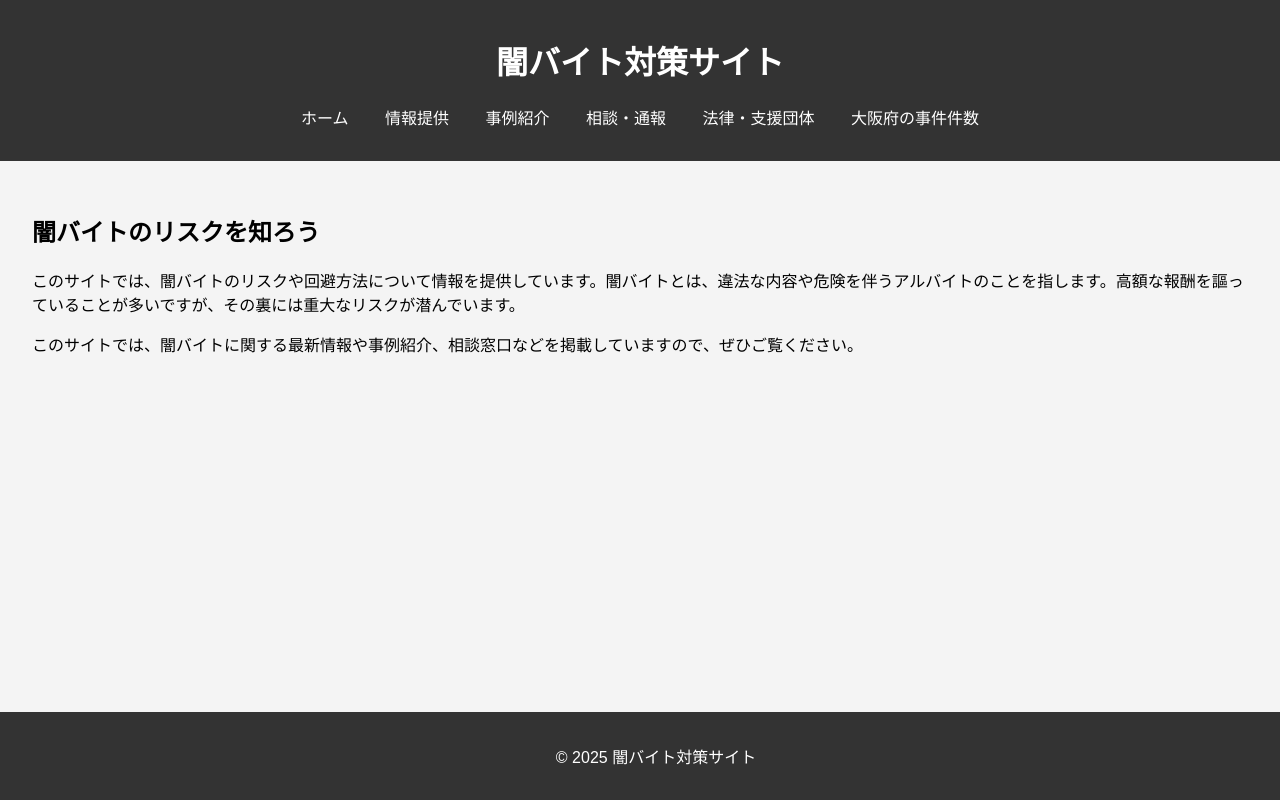
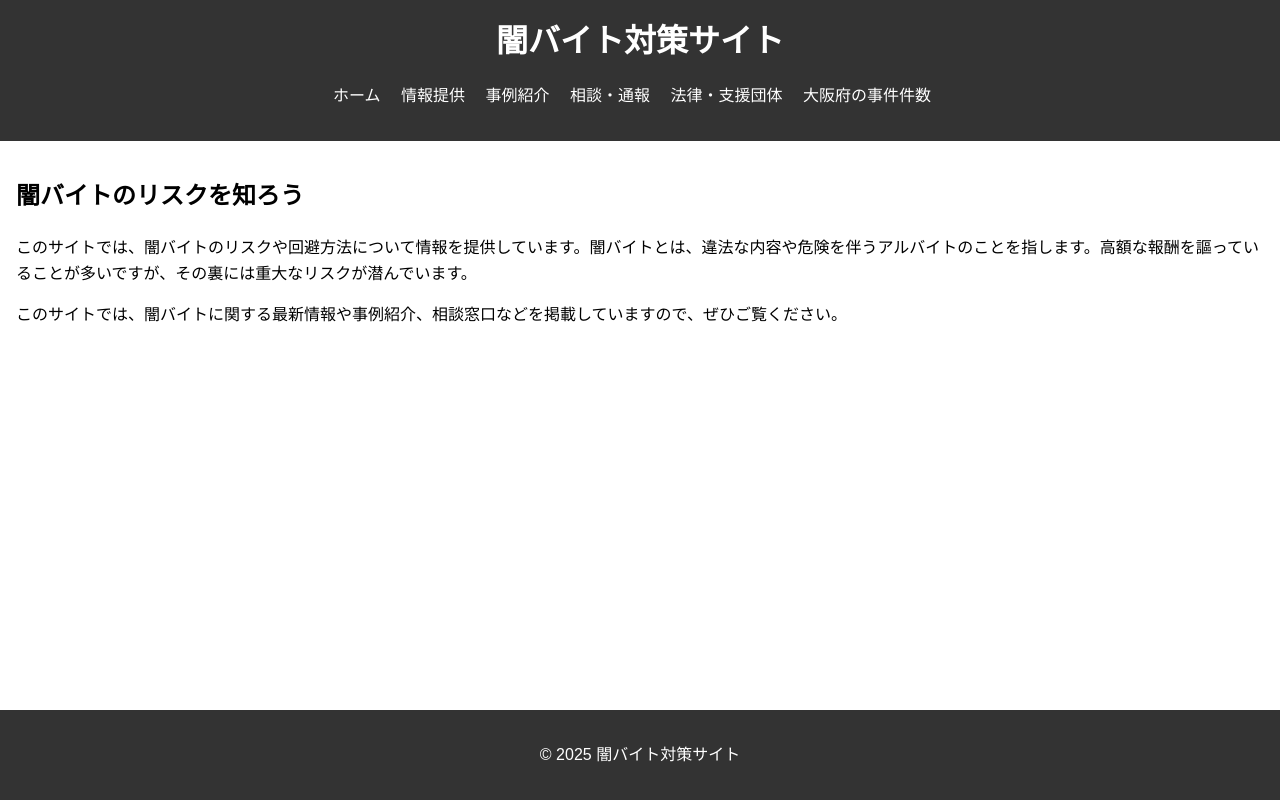
Before and after one commit to matsumoto2-BOT/matsu, a plain HTML site: page index.html in a window 1280 px wide. Drawn offline with Linux system fonts and the light colour scheme.

Commit message:
Update styles.css

```diff
--- a/styles.css
+++ b/styles.css
@@ -1,15 +1,19 @@
 body {
     font-family: Arial, sans-serif;
+    line-height: 1.6;
     margin: 0;
     padding: 0;
-    background-color: #f4f4f4;
 }
 
 header {
-    background-color: #333;
-    color: white;
-    padding: 1rem;
+    background: #333;
+    color: #fff;
+    padding: 1em 0;
     text-align: center;
+}
+
+header h1 {
+    margin: 0;
 }
 
 nav ul {
@@ -19,27 +23,23 @@ nav ul {
 
 nav ul li {
     display: inline;
-    margin: 0 1rem;
+    margin-right: 1em;
 }
 
 nav ul li a {
-    color: white;
+    color: #fff;
     text-decoration: none;
 }
 
 main {
-    padding: 2rem;
-}
-
-section {
-    margin-bottom: 2rem;
+    padding: 1em;
 }
 
 footer {
-    background-color: #333;
-    color: white;
+    background: #333;
+    color: #fff;
     text-align: center;
-    padding: 1rem;
+    padding: 1em 0;
     position: fixed;
     bottom: 0;
     width: 100%;
```
